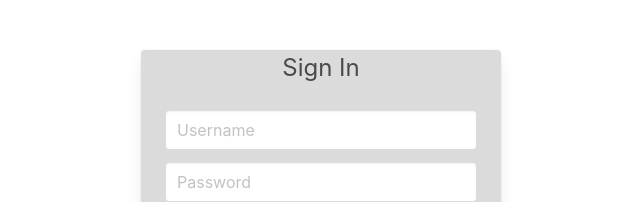
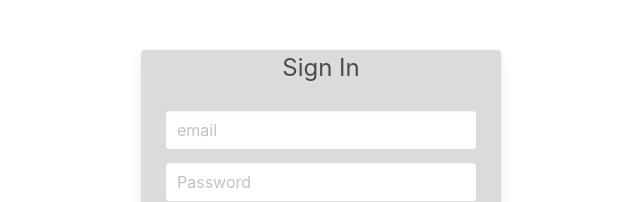
Before and after one commit to mac718/Djello, a React (Create React App) app in the folder client/: page /login in a window 1280 px wide. Shown: the top 202 px of the page, without its empty margins (319-959 px from the left). Built offline with nearby package versions, Linux system fonts and the light colour scheme.

Commit message:
handle entry of empty string in updateCardTitle

```diff
--- a/client/src/actions.js
+++ b/client/src/actions.js
@@ -547,6 +547,7 @@ export function updateCardTitle(e, listId, cardId) {
     dispatch(toggleIsLoading())
 
     let state = getState()
+    console.log(state.cardTitle)
     //let attributeType = state.attributeType
     let cardTitle = state.cardTitle
     let currentUser = state.currentUser
--- a/client/src/components/Login.js
+++ b/client/src/components/Login.js
@@ -13,7 +13,7 @@ const Login = ({ onSubmit, onUsernameChange, onPasswordChange, redirect }) => {
                 className="input"
                 name="username"
                 type="email"
-                placeholder="Username"
+                placeholder="email"
                 onChange={onUsernameChange}
               />
             </div>
--- a/client/src/components/Register.js
+++ b/client/src/components/Register.js
@@ -13,7 +13,7 @@ const Register = ({ onSubmit, onUsernameChange, onPasswordChange }) => {
                 className="input"
                 name="username"
                 type="email"
-                placeholder="Username"
+                placeholder="email"
                 onChange={onUsernameChange}
               />
             </div>
--- a/client/src/reducers.js
+++ b/client/src/reducers.js
@@ -84,6 +84,7 @@ export function djello(state = initialState, action) {
       return {
         ...state,
         showCardForm: action.listId,
+        cardTitle: '',
       }
     case Actions.HIDE_CARD_FORM:
       return {
```
Also changed, not shown: 1 other file (tests, documents, lock files or other folders).
